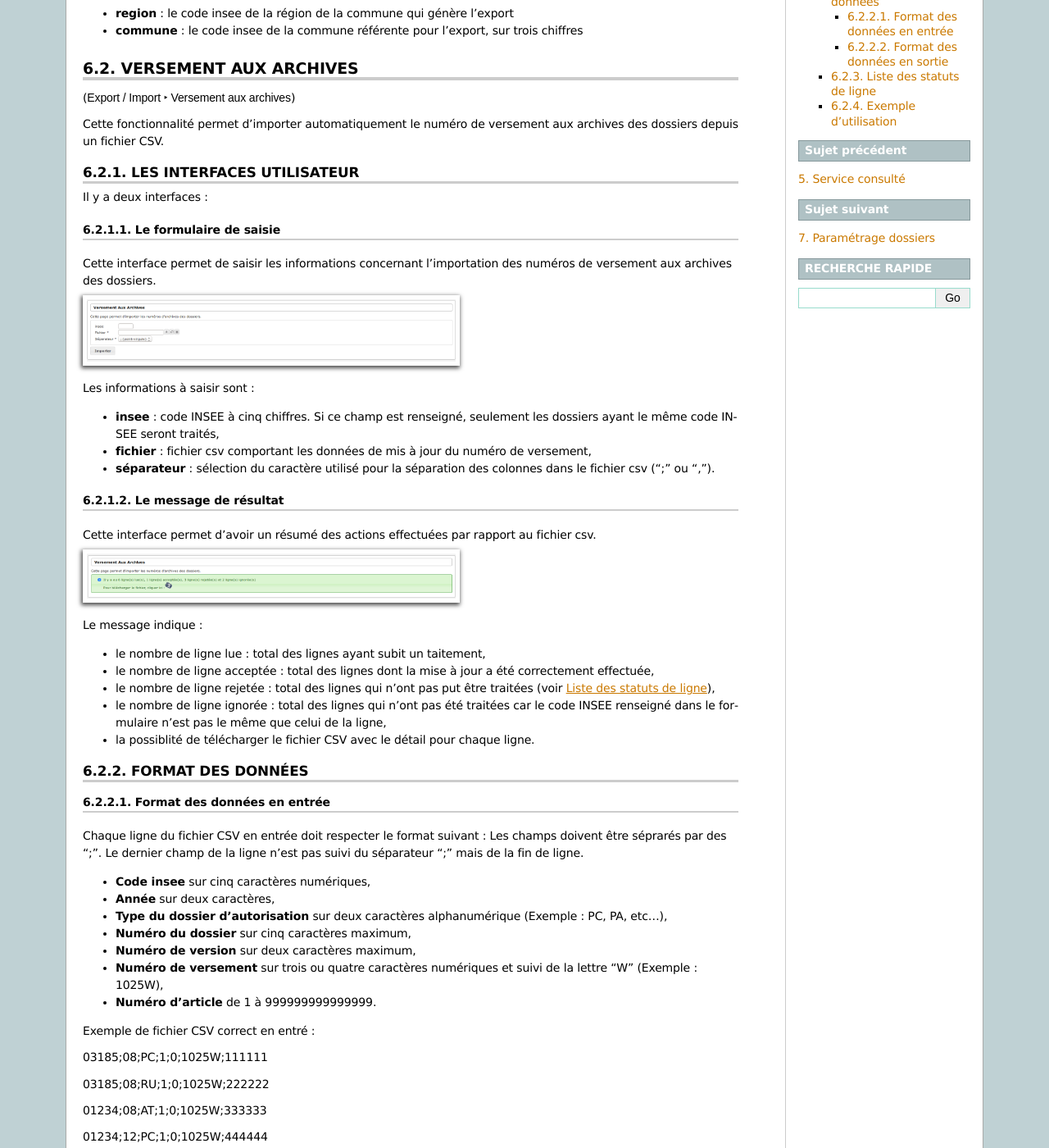
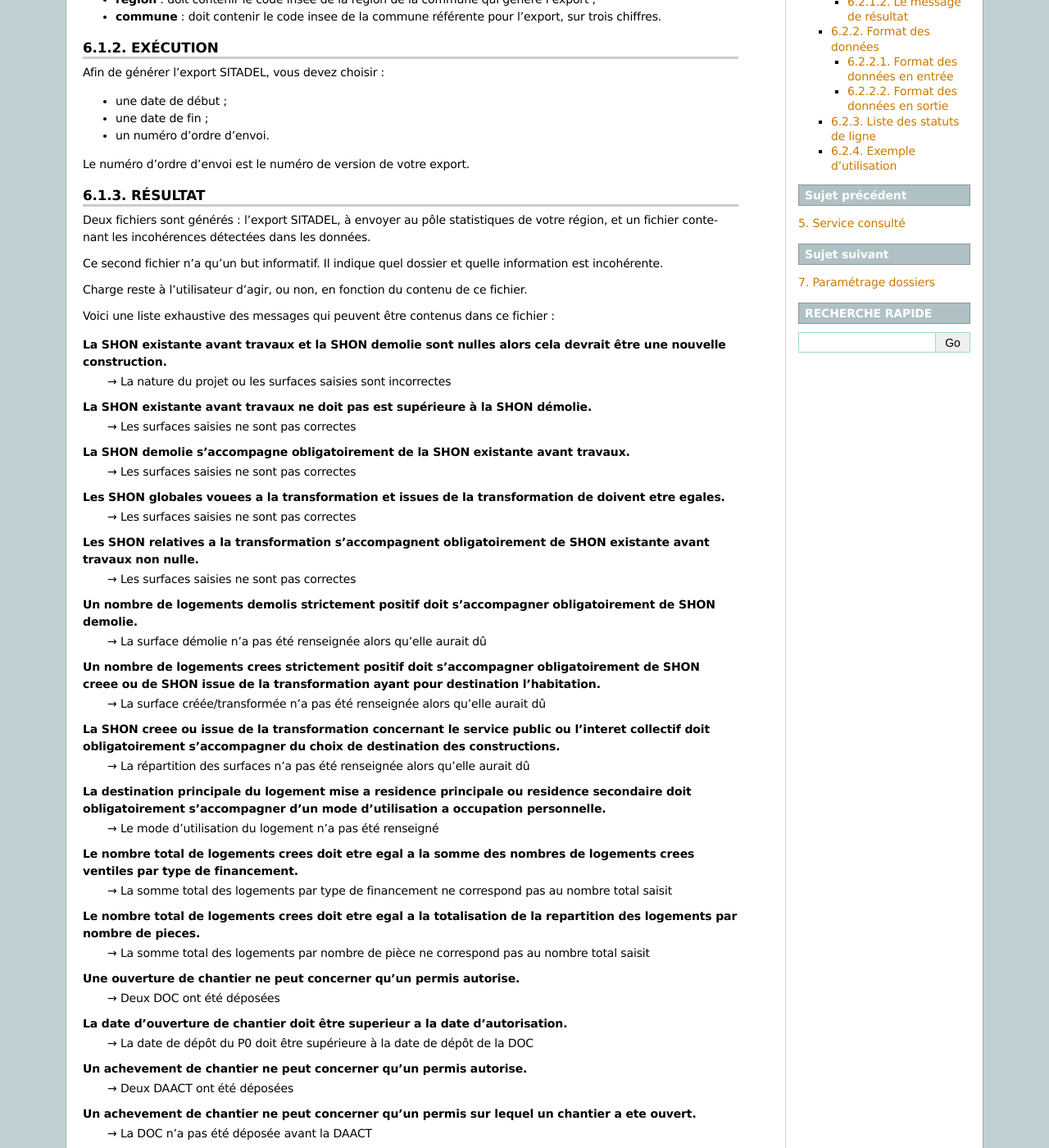
Before and after one commit to mpavaux/openads-documentation, a Sphinx documentation site: the page built from source/manuel_utilisateur/export_import.rst, in a window 1280 px wide and 1400 px high, scrolled down 292 px. Shown: the whole window at 82% size. Built offline with Sphinx 7.4.7, drawn with Linux system fonts in a browser that asks for light colours; some of the changed text lies outside the part shown.

Commit message:
Réorganisation et ajout d'informations dans la partie concernant l'export SITADEL

```diff
--- a/source/manuel_utilisateur/export_import.rst
+++ b/source/manuel_utilisateur/export_import.rst
@@ -12,14 +12,90 @@
 (:menuselection:`Export / Import --> Export SITADEL`)
 
 Ce menu sert à générer un export SITADEL.
-Pour cela, il faut choisir une date de début, une date de fin et un numéro d'ordre d'envoi.
+
+=============
+Configuration
+=============
+
+Au préalable, il faut vérifier que certains paramètres (:menuselection:`Administration --> Paramètre`)
+soient correctement configurés :
+
+* **region** : doit contenir le code insee de la région de la commune qui génère l'export ;
+* **commune** : doit contenir le code insee de la commune référente pour l'export, sur trois chiffres.
+
+=========
+Exécution
+=========
+
+Afin de générer l'export SITADEL, vous devez choisir :
+
+* une date de début ;
+* une date de fin ;
+* un numéro d'ordre d'envoi.
 
 Le numéro d'ordre d'envoi est le numéro de version de votre export.
 
-Au préalable à cet export, il faut vérifier deux paramètres (:menuselection:`Administration --> Paramètre`) :
+========
+Résultat
+========
 
-* **region** : le code insee de la région de la commune qui génère l'export
-* **commune** : le code insee de la commune référente pour l'export, sur trois chiffres
+Deux fichiers sont générés : l'export SITADEL, à envoyer au pôle statistiques de
+votre région, et un fichier contenant les incohérences détectées dans les données.
+
+Ce second fichier n'a qu'un but informatif. Il indique quel dossier et quelle
+information est incohérente.
+
+Charge reste à l'utilisateur d'agir, ou non, en fonction du contenu de ce fichier.
+
+Voici une liste exhaustive des messages qui peuvent être contenus dans ce fichier :
+
+**La SHON existante avant travaux et la SHON demolie sont nulles alors cela devrait être une nouvelle construction.**
+    → La nature du projet ou les surfaces saisies sont incorrectes
+
+**La SHON existante avant travaux ne doit pas est supérieure à la SHON démolie.**
+    → Les surfaces saisies ne sont pas correctes
+
+**La SHON demolie s'accompagne obligatoirement de la SHON existante avant travaux.**
+    → Les surfaces saisies ne sont pas correctes
+
+**Les SHON globales vouees a la transformation et issues de la transformation de doivent etre egales.**
+    → Les surfaces saisies ne sont pas correctes
+
+**Les SHON relatives a la transformation s'accompagnent obligatoirement de SHON existante avant travaux non nulle.**
+    → Les surfaces saisies ne sont pas correctes
+
+**Un nombre de logements demolis strictement positif doit s'accompagner obligatoirement de SHON demolie.**
+    → La surface démolie n'a pas été renseignée alors qu'elle aurait dû
+
+**Un nombre de logements crees strictement positif doit s'accompagner obligatoirement de SHON creee ou de SHON issue de la transformation ayant pour destination l'habitation.**
+    → La surface créée/transformée n'a pas été renseignée alors qu'elle aurait dû
+
+**La SHON creee ou issue de la transformation concernant le service public ou l'interet collectif doit obligatoirement s'accompagner du choix de destination des constructions.**
+    → La répartition des surfaces n'a pas été renseignée alors qu'elle aurait dû
+
+**La destination principale du logement mise a residence principale ou residence secondaire doit obligatoirement s'accompagner d'un mode d'utilisation a occupation personnelle.**
+    → Le mode d'utilisation du logement n'a pas été renseigné
+
+**Le nombre total de logements crees doit etre egal a la somme des nombres de logements crees ventiles par type de financement.**
+    → La somme total des logements par type de financement ne correspond pas au nombre total saisit
+
+**Le nombre total de logements crees doit etre egal a la totalisation de la repartition des logements par nombre de pieces.**
+    → La somme total des logements par nombre de pièce ne correspond pas au nombre total saisit
+
+**Une ouverture de chantier ne peut concerner qu'un permis autorise.**
+    → Deux DOC ont été déposées
+
+**La date d'ouverture de chantier doit être superieur a la date d'autorisation.**
+    → La date de dépôt du P0 doit être supérieure à la date de dépôt de la DOC
+
+**Un achevement de chantier ne peut concerner qu'un permis autorise.**
+    → Deux DAACT ont été déposées
+
+**Un achevement de chantier ne peut concerner qu'un permis sur lequel un chantier a ete ouvert.**
+    → La DOC n'a pas été déposée avant la DAACT
+
+**La date d'achevement de travaux doit etre superieur a la date d'ouverture des travaux.**
+    → La date d'ouverture de chantier doit être inférieure à la date d'achèvement des travaux
 
 .. _versement_archives:
 
```
